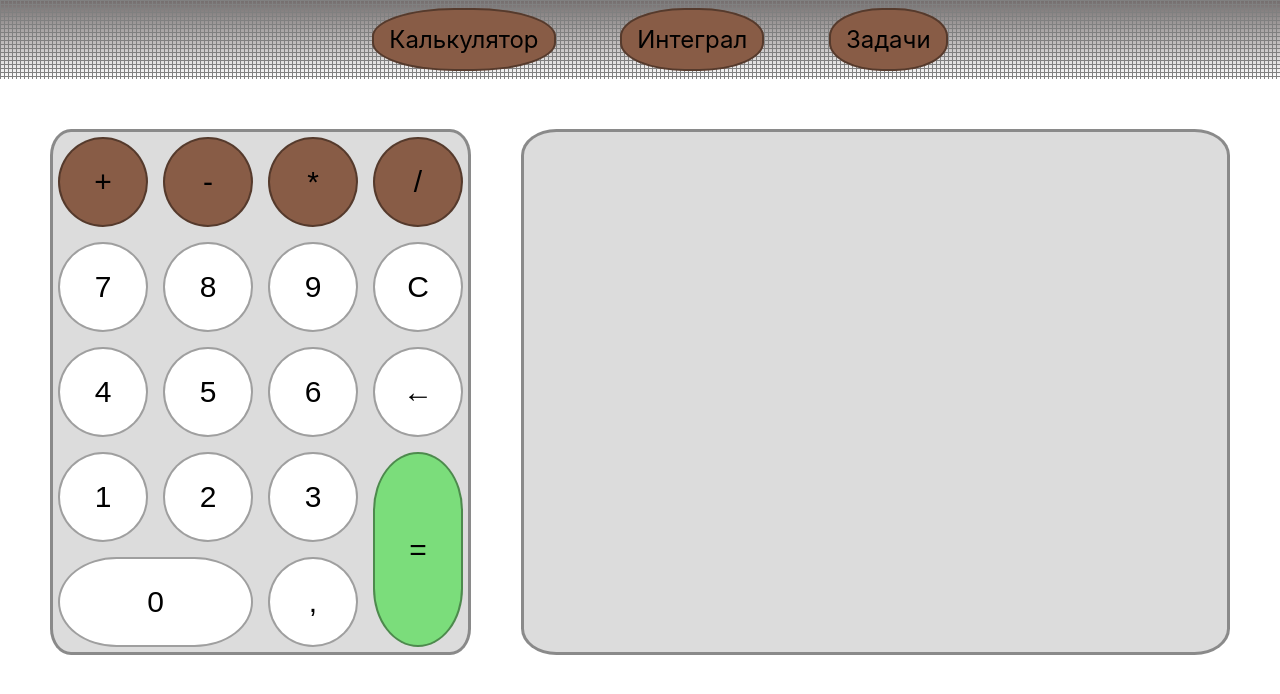
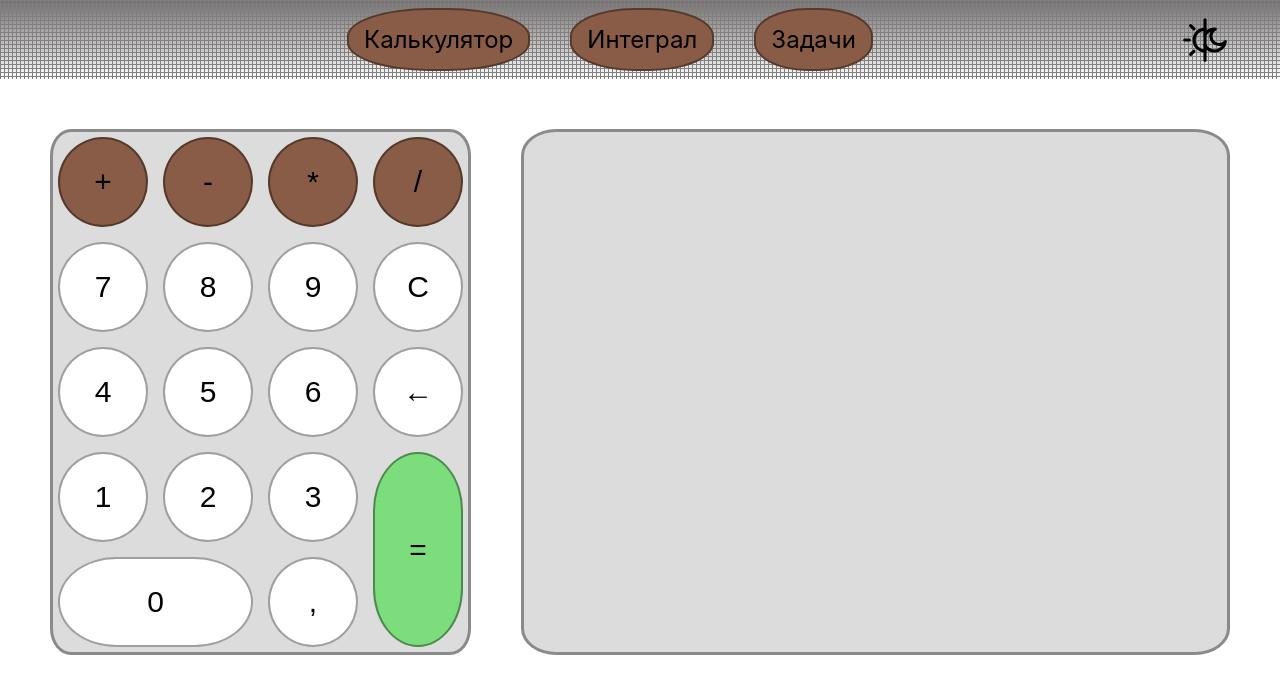
Before and after one commit to n1kkru/calculate, a React (Create React App) app: page / in a window 1280 px wide. Shown: the top 694 px of the page. Built offline with nearby package versions, Linux system fonts and the light colour scheme.

Commit message:
add: button change theme

```diff
--- a/src/components/themeButton/themeButton.tsx
+++ b/src/components/themeButton/themeButton.tsx
@@ -63,10 +63,16 @@ const Theme = (props: { children: React.ReactNode }) => {
   );
 };
 
-const ThemeButton = () => {
+type ThemeButtonProps = {
+  className: string
+}
+
+const ThemeButton = ({className}: ThemeButtonProps) => {
   const { theme, setTheme } = useTheme();
 
   const handleSwitchTheme = () => {
+    console.log('---', theme);
+
     if (theme === 'dark') {
       setTheme('light');
     } else {
@@ -75,7 +81,7 @@ const ThemeButton = () => {
   };
 
   return (
-    <div className='' onClick={handleSwitchTheme}>
+    <div className={className} onClick={handleSwitchTheme}>
       <div className='' data-theme={theme} />
     </div>
   );
--- a/src/components/ui-kit/header/header.module.css
+++ b/src/components/ui-kit/header/header.module.css
@@ -1,5 +1,9 @@
 .header {
   background-image: var(--background-image);
+}
+
+.nav {
+  display: flex;
 }
 
 .list {
@@ -23,3 +27,14 @@
   font-size: 24px;
   background-color: var(--accent-color, rgb(136, 92, 70));
 }
+
+.themeButton {
+  justify-content: center;
+  align-self: center;
+  display: inline;
+  margin-right: 50px;
+  width: 50px;
+  height: 50px;
+  cursor: pointer;
+  background-image: url(../../../../public/day-night.svg);
+}
--- a/src/components/ui-kit/header/header.tsx
+++ b/src/components/ui-kit/header/header.tsx
@@ -5,7 +5,7 @@ import { ThemeButton } from "../../themeButton/themeButton"
 export function HeaderUI() {
   return (
   <header className={styles.header}>
-    <nav>
+    <nav className={styles.nav}>
       <li className={styles.list}>
         <ul className={styles.ul}>
          <a className={styles.element} href="#">Калькулятор</a>
@@ -17,7 +17,7 @@ export function HeaderUI() {
           <a className={styles.element} href="">Задачи</a>
         </ul>
       </li>
+      <ThemeButton className={styles.themeButton}/>
     </nav>
-    <ThemeButton />
   </header>
 )}
```
Also changed, not shown: public/day-night.svg (added).
